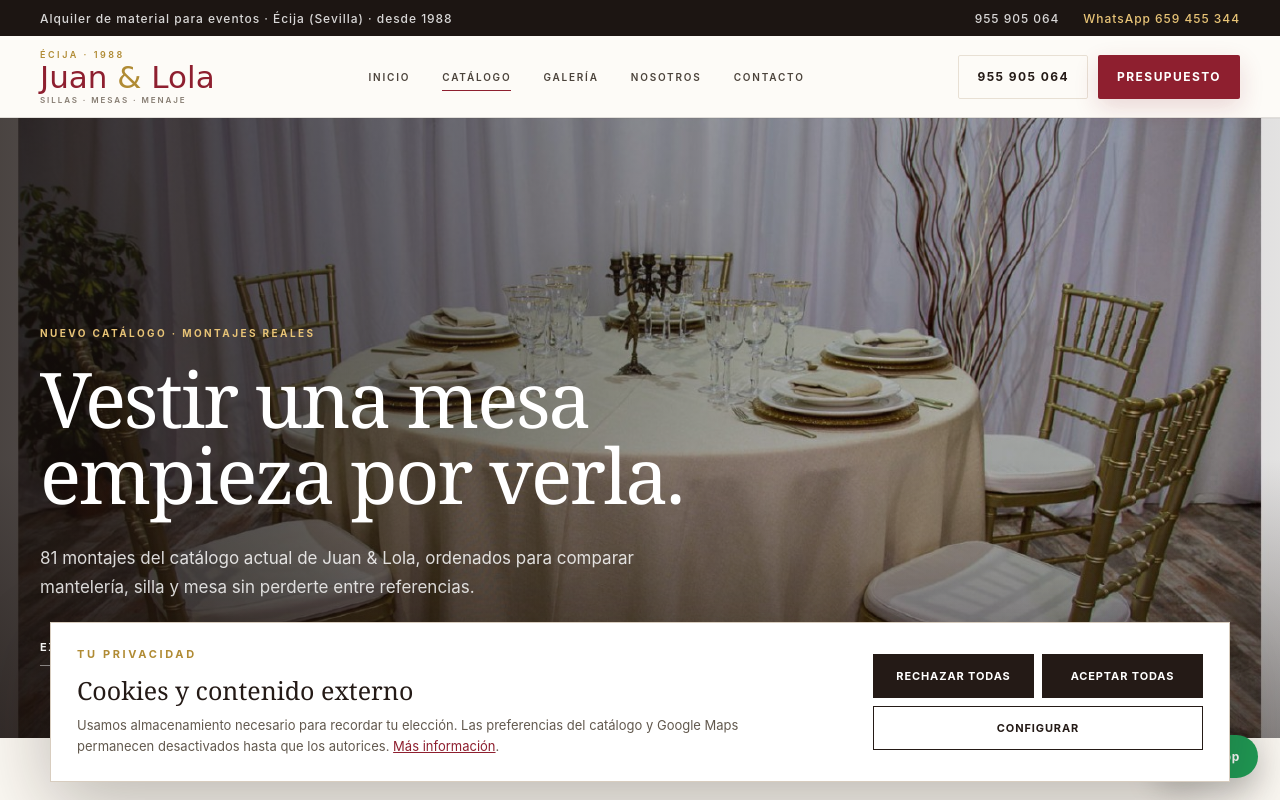
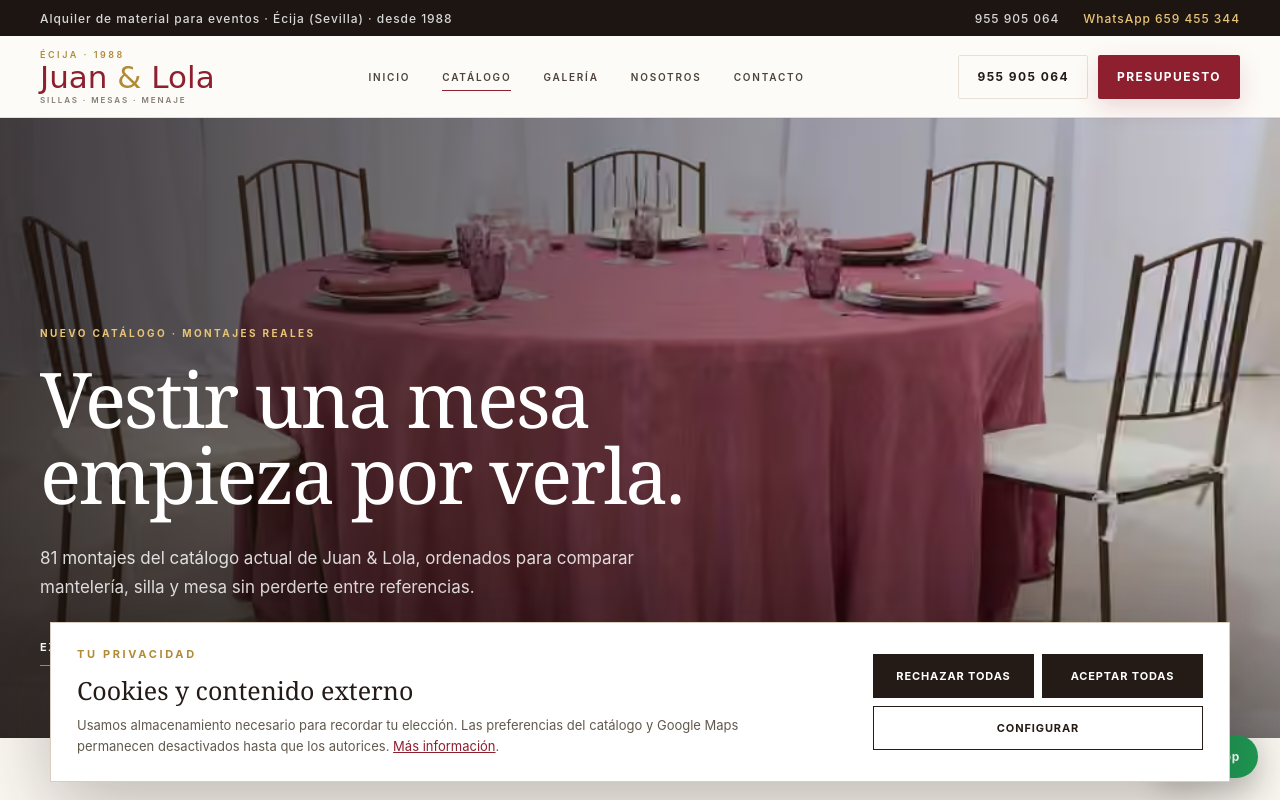
Before and after one commit to vornicx/sillas-juan-y-lola-web, a plain HTML site: page catalogo/index.html in a window 1280 px wide. Shown: the top 800 px of the page. Drawn offline with Linux system fonts and the light colour scheme.

Commit message:
perf: make current catalog image the hero LCP

```diff
--- a/catalogo/index.html
+++ b/catalogo/index.html
@@ -1,4 +1,4 @@
-<!doctype html><html lang="es"><head><meta charset="utf-8"><meta name="viewport" content="width=device-width, initial-scale=1"><title>Nuevo catálogo | Sillas Juan y Lola</title><meta name="description" content="Nuevo catálogo de Sillas Juan y Lola: 81 montajes reales, 22 manteles, caminos de gasa, mesa rústica y 11 modelos de sillas para eventos."><meta name="theme-color" content="#8e1f2f"><link rel="canonical" href="https://sillasjuanylola.com/catalogo/"><link rel="icon" href="/favicon.svg" type="image/svg+xml"><link rel="stylesheet" href="/assets/styles.css"><link rel="stylesheet" href="/assets/catalogo-2025.css"><link rel="stylesheet" href="/assets/refinement-2026.css"><meta property="og:type" content="website"><meta property="og:locale" content="es_ES"><meta property="og:site_name" content="Sillas Juan y Lola"><meta property="og:title" content="Nuevo catálogo | Sillas Juan y Lola"><meta property="og:description" content="81 montajes reales con mantelería, caminos, mesa rústica y modelos de sillas identificados."><meta property="og:image" content="https://sillasjuanylola.com/assets/images/catalogo-2021/venecia-oro.jpg"></head><body class="catalog-v2-page">
+<!doctype html><html lang="es"><head><meta charset="utf-8"><meta name="viewport" content="width=device-width, initial-scale=1"><title>Nuevo catálogo | Sillas Juan y Lola</title><meta name="description" content="Nuevo catálogo de Sillas Juan y Lola: 81 montajes reales, 22 manteles, caminos de gasa, mesa rústica y 11 modelos de sillas para eventos."><meta name="theme-color" content="#8e1f2f"><link rel="canonical" href="https://sillasjuanylola.com/catalogo/"><link rel="icon" href="/favicon.svg" type="image/svg+xml"><link rel="preload" as="image" href="/assets/images/catalogo-2025/buganvilla-forja-palillos.avif" type="image/avif" fetchpriority="high"><link rel="stylesheet" href="/assets/styles.css"><link rel="stylesheet" href="/assets/catalogo-2025.css"><link rel="stylesheet" href="/assets/refinement-2026.css"><meta property="og:type" content="website"><meta property="og:locale" content="es_ES"><meta property="og:site_name" content="Sillas Juan y Lola"><meta property="og:title" content="Nuevo catálogo | Sillas Juan y Lola"><meta property="og:description" content="81 montajes reales con mantelería, caminos, mesa rústica y modelos de sillas identificados."><meta property="og:image" content="https://sillasjuanylola.com/assets/images/catalogo-2021/venecia-oro.jpg"></head><body class="catalog-v2-page">
   <a class="skip-link" href="#contenido">Saltar al contenido</a>
   <div class="topbar"><span>Alquiler de material para eventos · Écija (Sevilla) · desde 1988</span><span class="topbar-contacts"><a href="tel:+34955905064">955 905 064</a><a href="https://wa.me/34659455344" target="_blank" rel="noreferrer">WhatsApp 659 455 344</a></span></div>
   <header class="site-header">
@@ -8,7 +8,7 @@
     <div class="header-actions"><a class="phone-button" href="tel:+34955905064">955 905 064</a><a class="primary-button small" href="/contacto/">Presupuesto</a></div>
   </header>
   <main id="contenido">
-    <section class="catalog-v2-hero" style="background-image:url('/assets/images/catalogo-2021/venecia-oro.jpg')"><div class="catalog-v2-hero-shade"></div><div class="shell catalog-v2-hero-copy"><p class="catalog-v2-kicker">Nuevo catálogo · Montajes reales</p><h1>Vestir una mesa<br>empieza por verla.</h1><p>81 montajes del catálogo actual de Juan &amp; Lola, ordenados para comparar mantelería, silla y mesa sin perderte entre referencias.</p><a class="catalog-v2-scroll" href="#colecciones">Explorar catálogo <span>↓</span></a></div></section>
+    <section class="catalog-v2-hero" style="background-image:url('/assets/images/catalogo-2025/buganvilla-forja-palillos.avif')"><div class="catalog-v2-hero-shade"></div><div class="shell catalog-v2-hero-copy"><p class="catalog-v2-kicker">Nuevo catálogo · Montajes reales</p><h1>Vestir una mesa<br>empieza por verla.</h1><p>81 montajes del catálogo actual de Juan &amp; Lola, ordenados para comparar mantelería, silla y mesa sin perderte entre referencias.</p><a class="catalog-v2-scroll" href="#colecciones">Explorar catálogo <span>↓</span></a></div></section>
     <section class="catalog-v2-summary shell" aria-labelledby="catalog-v2-title"><div><p class="eyebrow">Edición actual</p><h2 id="catalog-v2-title">El catálogo completo, ahora pensado para elegir.</h2><p>Hemos convertido las 81 composiciones del catálogo en una experiencia navegable: 22 manteles, dos caminos de gasa, mesa Rústica y 11 modelos de silla identificados por su nombre.</p></div><div class="catalog-v2-stats"><div><strong>81</strong><span>montajes</span></div><div><strong>22</strong><span>manteles</span></div><div><strong>11</strong><span>sillas</span></div><div><strong>01</strong><span>mesa rústica</span></div></div></section>
     <section class="catalog-v2-tools-wrap" id="colecciones"><div class="shell catalog-v2-tools"><div class="catalog-v2-search"><label for="catalog-search">Buscar en el catálogo</label><div><svg aria-hidden="true" viewBox="0 0 24 24"><circle cx="11" cy="11" r="7"></circle><path d="m16 16 5 5"></path></svg><input id="catalog-search" type="search" data-catalog-search placeholder="Ej. Venecia, Crossback, Vichy…" autocomplete="off"></div></div><div class="catalog-v2-select"><label for="chair-filter">Filtrar por silla</label><select id="chair-filter" data-chair-filter><option value="">Todos los modelos</option><option value="Forja Cruzada">Forja Cruzada</option>
 <option value="Tiffany Blanca">Tiffany Blanca</option>
```
